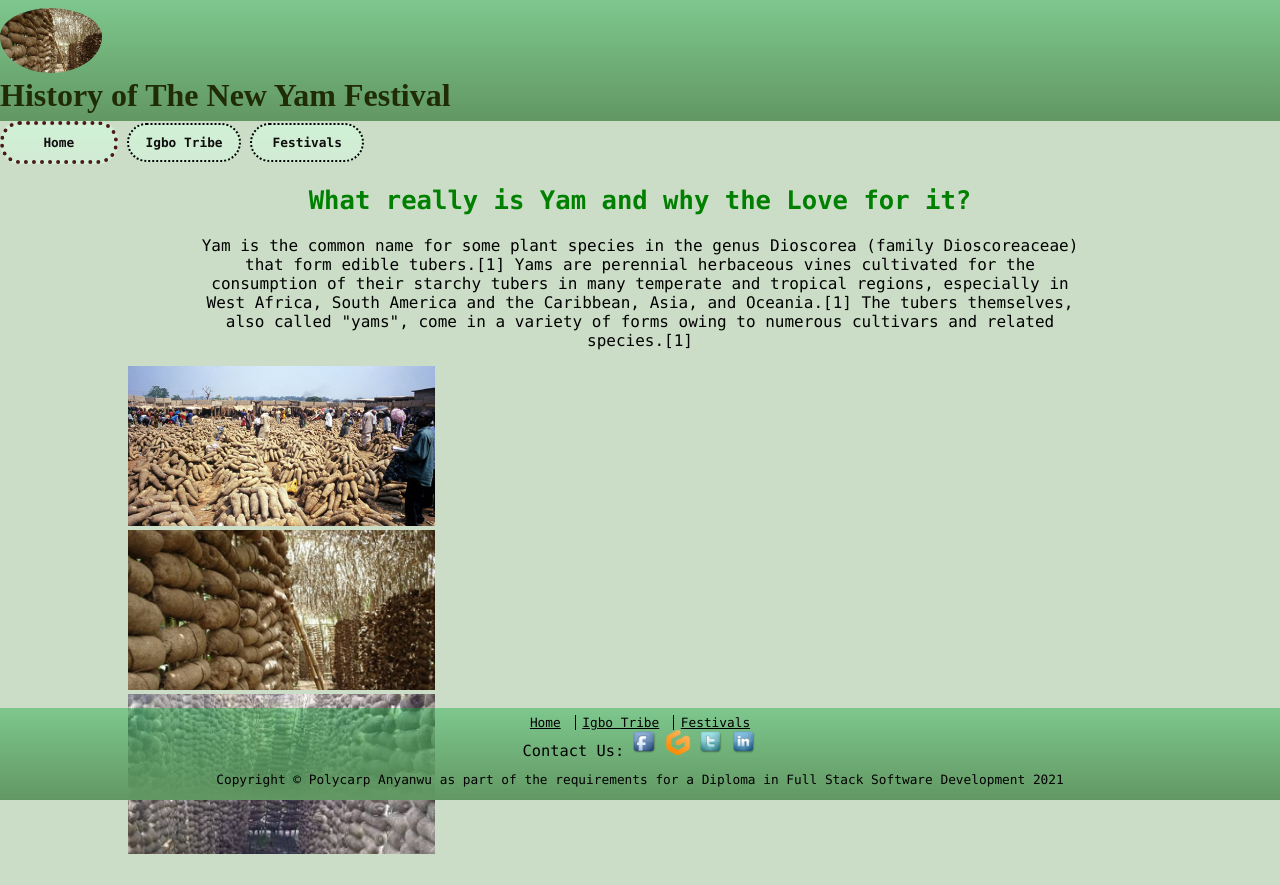
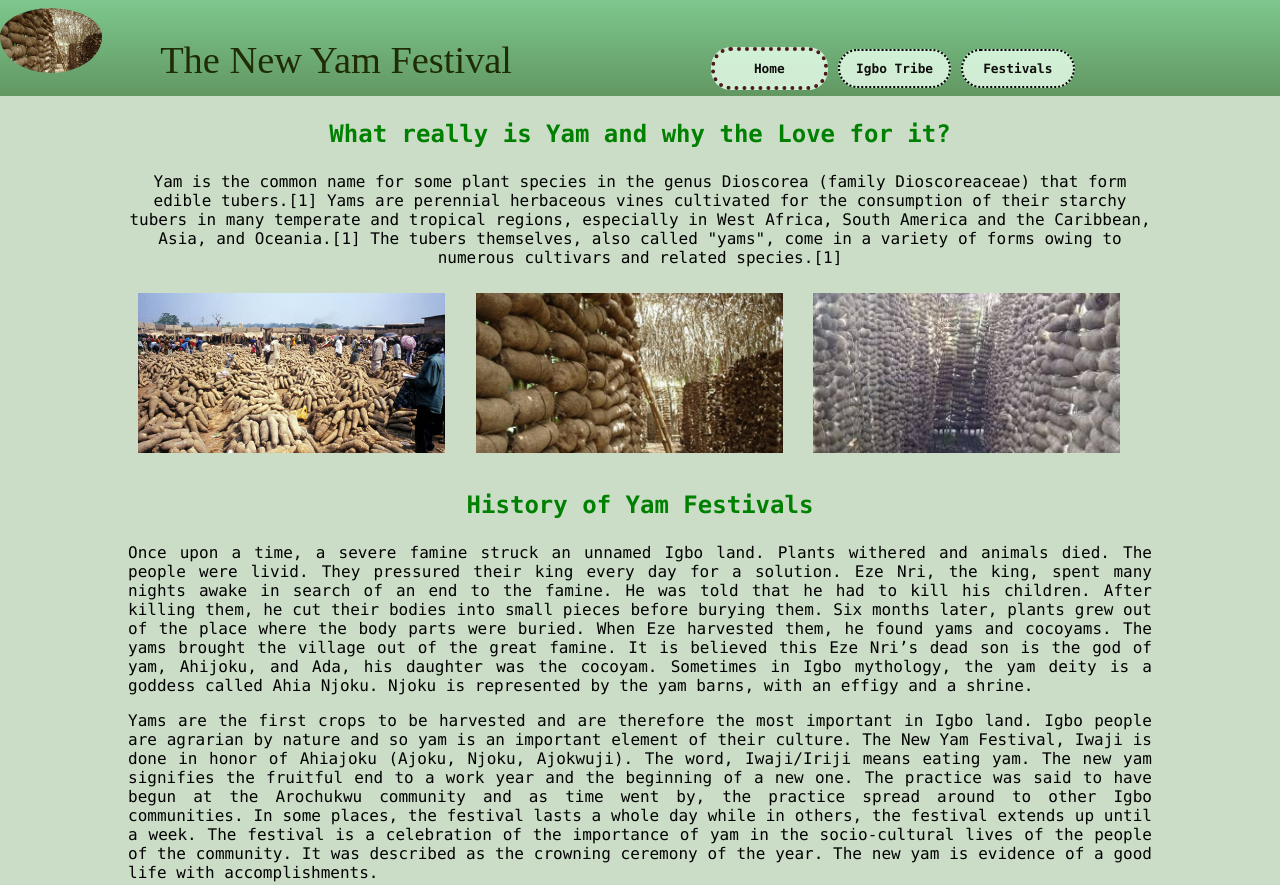
Before and after one commit to Polyanyanwu/first-template, a plain HTML site: page index.html in a window 1280 px wide. Shown: the top 885 px of the page. Before the commit the page ends 858 px from the top, so only its background shows below. Drawn offline with Linux system fonts and the light colour scheme.

Commit message:
baseline-main-page

```diff
--- a/assets/css/style.css
+++ b/assets/css/style.css
@@ -13,7 +13,7 @@ body {
     width: 100%;
     display: table;
     /* margin: auto; */
-    /* position: fixed; */
+    position: fixed;
     /* top: 0; */
   }
   .logo-image {
@@ -35,7 +35,7 @@ body {
     left: 15vw; */
     color: #1f2c04;
     font-family: "Lucida Handwriting";
-    font-size: 2.5vw;
+    font-size: 3vw;
     padding-bottom: 0.5vw;
     /* width: 40vw; */
   }
@@ -81,28 +81,33 @@ body {
 }
 
 .yam-container {
-  width: 80vw;
+  width: 80%;
   margin: auto;
   display: table;
   height: auto;
-  align-items:center;
+  /* align-items:center; */
 }
 
 .yam-image {
   width: 30%;
   height: 20vh;
   object-fit: cover;
+  padding: 1%;
 }
   footer {
     background:   linear-gradient(to top, #629762,#14aa416c);
     padding-top: 0.5em;
     text-align: center;
-    width: 100%;
-    position: fixed;
+    width: 98%;
+    /* position: fixed; */
     bottom: 0;
     right: 0;
-    z-index: 2;
-    font-size: 1vw;
+    z-index: 0;
+    font-size: 1rem;
+    padding: 0 1% 0 1%;
+  }
+  .copyright {
+    font-size: 0.8rem;
   }
   a {
     color: black;
@@ -117,23 +122,30 @@ body {
     margin-left: 0.5vw;
   }
   .social-link-image {
-    width: 2vw;
+    width: 3%;
   }
   .social-link-image:hover {
      background-color: white;
   }
-  .find-us {
-    font-size: 1.2vw;
+  .contact-us {
+    font-size: 0.8rem;
   }
   h2{
     color: green;
-    font-size: 2vw;
+    font-size: 2rem;
   }
-
+  h3{
+    color: green;
+    font-size: 1.5rem;
+  }
   .centered-text{
     text-align: center;
   }
-  .seventy-per-width{
-    width: 70%;
+  .yam-intro {
+    width: 80%;
     margin: auto;
+    padding-top: 12vh;
   }
+  p{
+    text-align: justify;
+  }
--- a/index.html
+++ b/index.html
@@ -13,15 +13,12 @@
     <title>New Yam Festival</title>
   </head>
   <body>
-    <header class="header-area">
-      <div >
+    <header class ="header-area">
+      <span>
         <img class="logo-image" src="assets/images/yam_stick.jpeg" alt="Yam Festival Logo">
-        <h1 class="logo-title">History of The New Yam Festival</h1>
-      </div>
-      <!-- <div class="spacer"></div> -->
-    </header>
+      </span>
+      <span class="logo-title">The New Yam Festival</span>
       <nav>
-      <div class="links">
       <span class="link-span"
       ><a href="index.html" class=" nav-link nav-link-selected">Home</a></span
     >
@@ -29,26 +26,32 @@
       <a href="igbo-tribe.html" class="nav-link">Igbo Tribe</a>
     </span>
     <a href="festivals.html" class="nav-link">Festivals</a>
-    </div>
   </nav>
+      <!-- <div class="spacer"></div> -->
+    </header>
     <article>
-      <div class="intro-div seventy-per-width">
-        <h2 class="centered-text">What really is Yam and why the Love for it?</h2>
-        <p class="centered-text ">Yam is the common name for some plant species in the genus Dioscorea (family Dioscoreaceae) that form edible tubers.[1] Yams are perennial herbaceous vines cultivated for the consumption of their starchy tubers in many temperate and tropical regions, especially in West Africa, South America and the Caribbean, Asia, and Oceania.[1] The tubers themselves, also called "yams", come in a variety of forms owing to numerous cultivars and related species.[1]</p>
+      <div class="yam-intro">
+        <h3 class="centered-text">What really is Yam and why the Love for it?</h3>
+        <p class="centered-text normal-size ">Yam is the common name for some plant species in the genus Dioscorea (family Dioscoreaceae) that form edible tubers.[1] Yams are perennial herbaceous vines cultivated for the consumption of their starchy tubers in many temperate and tropical regions, especially in West Africa, South America and the Caribbean, Asia, and Oceania.[1] The tubers themselves, also called "yams", come in a variety of forms owing to numerous cultivars and related species.[1]</p>
       </div>
       <section class="yam-container">
-
-        <div class="yam-div">
+        <span>
           <img src="assets/images/yams-2.jpg" alt="Pack of Yams" class="yam-image">
+        </span>
+        <span>
+          <img src="assets/images/yam_stick.jpeg" alt="Pack of Yams" class="yam-image">
+        </span>
+        <span>
+          <img src="assets/images/yam_on_stick.jpg" alt="Pack of Yams" class="yam-image">
+        </span>
+        <div class="spacer"></div>
+        <div>
+          <h3 class="centered-text">History of Yam Festivals</h3>
+          <p>Once upon a time, a severe famine struck an unnamed Igbo land. Plants withered and animals died. The people were livid. They pressured their king every day for a solution. Eze Nri, the king, spent many nights awake in search of an end to the famine. He was told that he had to kill his children. After killing them, he cut their bodies into small pieces before burying them. Six months later, plants grew out of the place where the body parts were buried. When Eze harvested them, he found yams and cocoyams. The yams brought the village out of the great famine. It is believed this Eze Nri’s dead son is the god of yam, Ahijoku, and Ada, his daughter was the cocoyam. Sometimes in Igbo mythology, the yam deity is a goddess called Ahia Njoku. Njoku is represented by the yam barns, with an effigy and a shrine.
+          </p>
+            <p>Yams are the first crops to be harvested and are therefore the most important in Igbo land. Igbo people are agrarian by nature and so yam is an important element of their culture. The New Yam Festival, Iwaji is done in honor of Ahiajoku (Ajoku, Njoku, Ajokwuji). The word, Iwaji/Iriji means eating yam. The new yam signifies the fruitful end to a work year and the beginning of a new one. The practice was said to have begun at the Arochukwu community and as time went by, the practice spread around to other Igbo communities. In some places, the festival lasts a whole day while in others, the festival extends up until a week. The festival is a celebration of the importance of yam in the socio-cultural lives of the people of the community. It was described as the crowning ceremony of the year. The new yam is evidence of a good life with accomplishments.
+          </p>
         </div>
-        <div class="yam-div">
-          <img src="assets/images/yam_stick.jpeg" alt="Pack of Yams" class="yam-image">
-        </div>
-        <div class="yam-div">
-          <img src="assets/images/yam_on_stick.jpg" alt="Pack of Yams" class="yam-image">
-        </div>
-        <div class="spacer"></div>
-
       </section>
     </article>
     <footer>
@@ -63,12 +66,12 @@
       </span>
 
       </div>
-      <span class="find-us">Contact Us:</span>
+      <span class="contact-us">Contact Us:</span>
       <a
         href="https://www.facebook.com/polycarp.anyanwu"
         target="_blank"
         rel="noopener"
-        aria-label="Check us out on Facebook)"
+        aria-label="Check us out on Facebook"
         ><img src="assets/images/facebook.png" alt="Facebook" class = "social-link-image"></a
       >
       <a
@@ -93,7 +96,7 @@
         aria-label="Check us out on LinkedIn"><img src="assets/images/linkedin.png" alt="LinkedIn" class = "social-link-image">
       </a>
 
-      <p>Copyright © Polycarp Anyanwu as part of the requirements for a Diploma in Full Stack Software Development 2021</p>
+      <p class="copyright centered-text">Copyright © Polycarp Anyanwu as part of the requirements for a Diploma in Full Stack Software Development 2021</p>
     </footer>
   </body>
 </html>
```
Also changed, not shown: index1.html (deleted, +0 -97 lines). Lines whose indentation alone changed are shown as unchanged.
